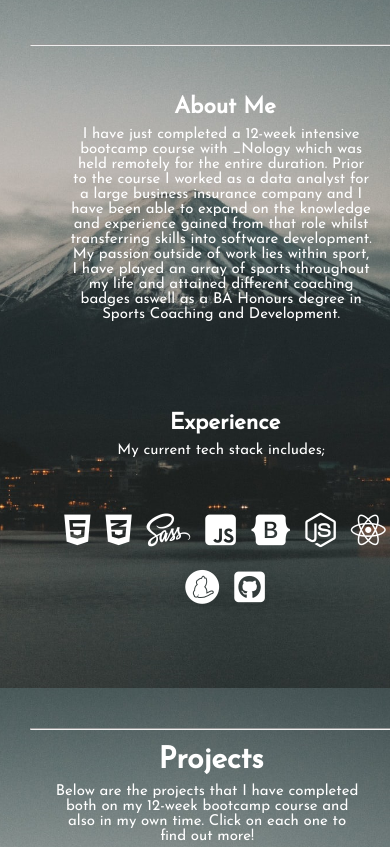
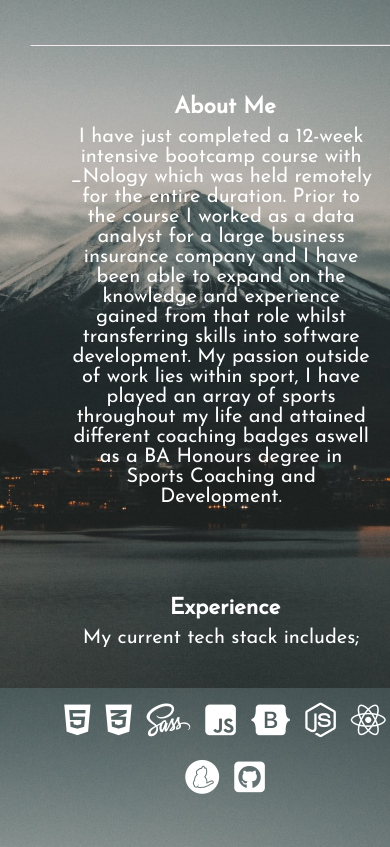
Before and after one commit to Danny-Lambert/Finished-Portfolio, a plain HTML site: page index.html in a window 390 px wide. Shown: the part 1000-1847 px from the top of the page. Drawn offline with Linux system fonts and the light colour scheme.

Commit message:
font size increased for mobile

```diff
--- a/styles.css
+++ b/styles.css
@@ -112,7 +112,6 @@ navbar {
   text-align: center;
   justify-content: center;
   display: inline-block;
-  height: ;
 
 }
 .about h2 {
@@ -351,7 +350,7 @@ hr{
     padding-bottom: 2%;
   }
   .about p{
-    font-size: 15px;
+    font-size: 20px;
     margin-bottom: 40px;
   }
   .about .about-icons {
@@ -378,11 +377,12 @@ hr{
   }
   .Projects h2 {
     /* margin-bottom: 2%; */
+    margin-top:50px;
     justify-content: center;
     font-size: 30px;
   }
   .Projects p{
-    font-size:15px;
+    font-size:20px;
   }
   .Projects .wrappercards {
     display: grid;
```
